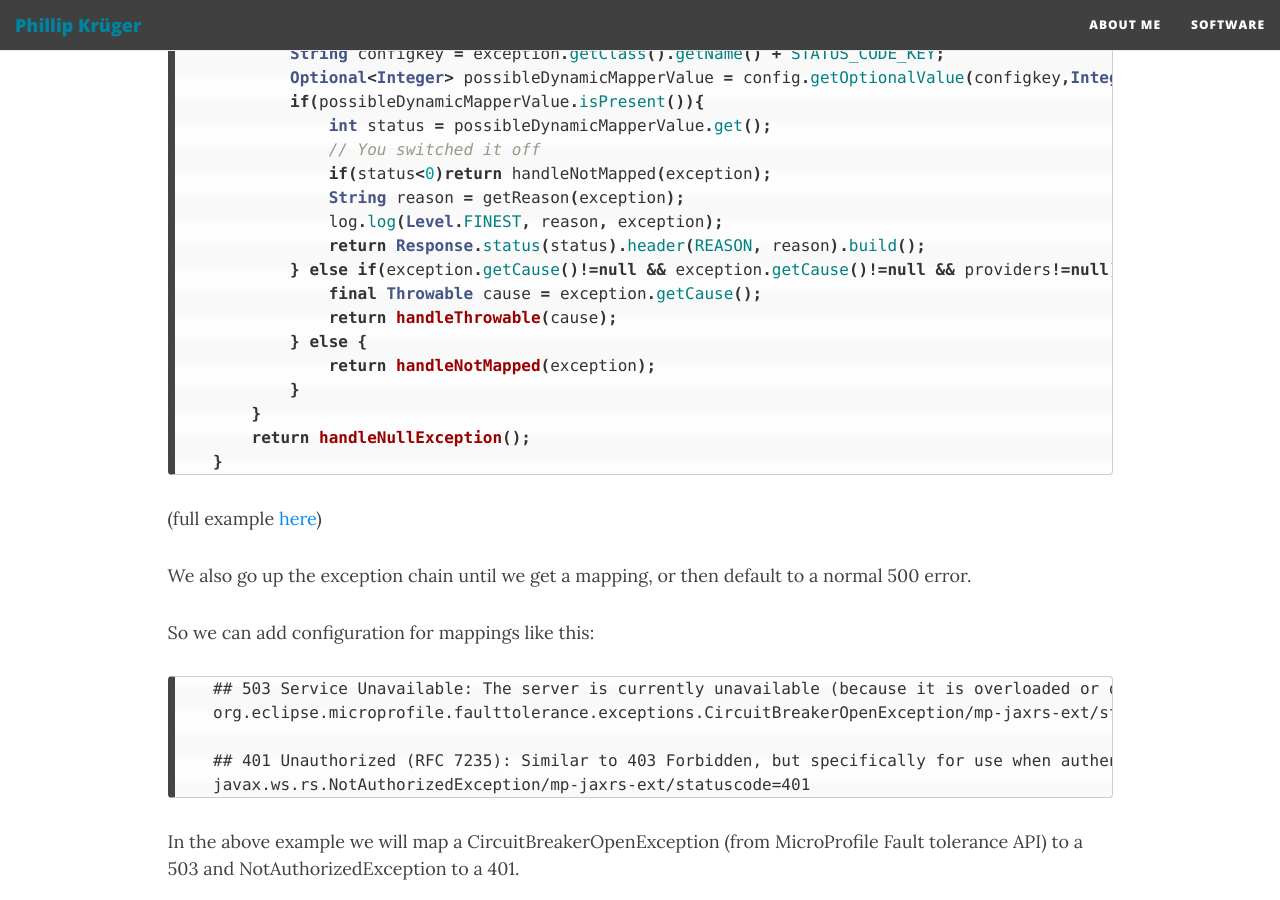
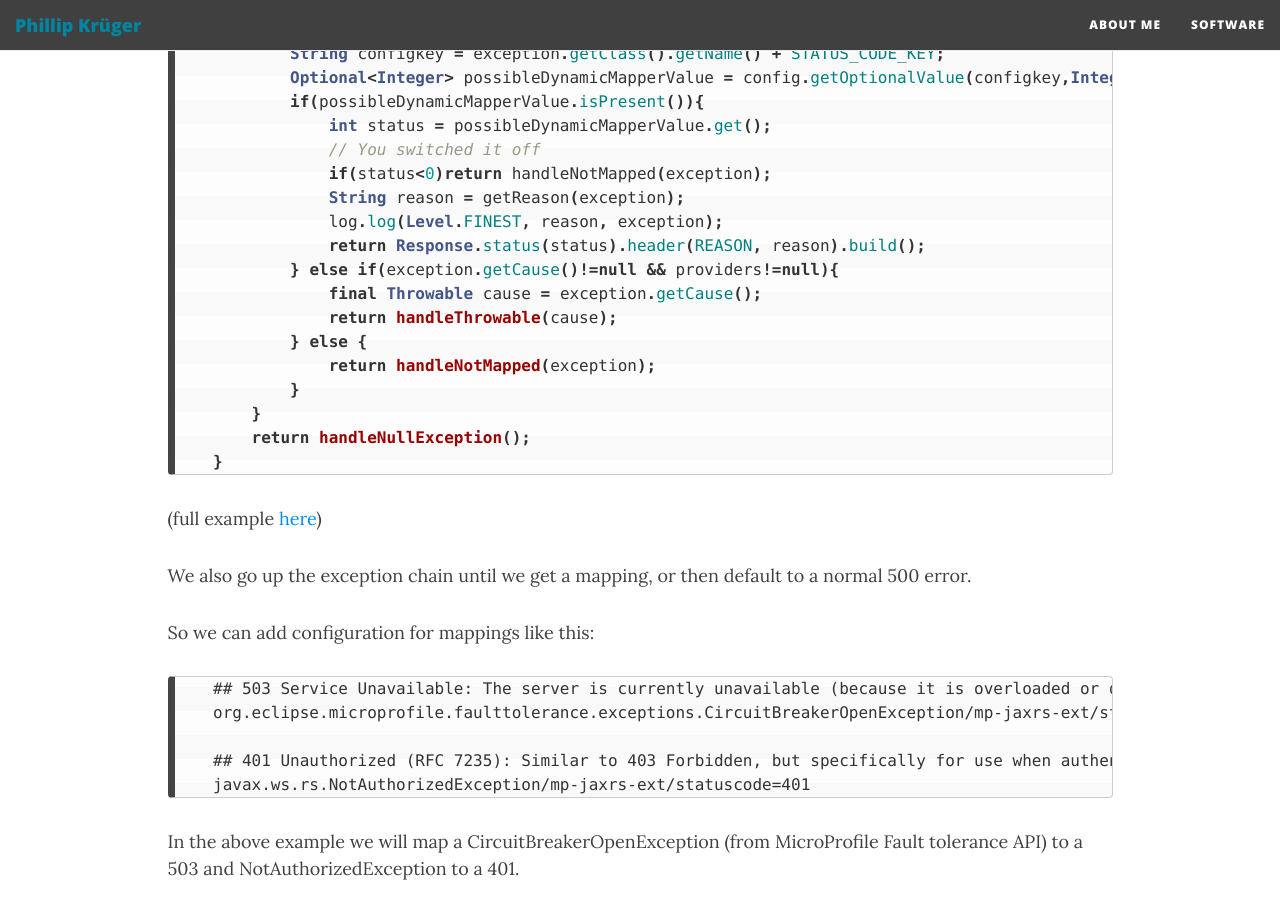
Before and after one commit to phillip-kruger/phillip-kruger.github.io, a Jekyll site: the page built from _posts/2018-08-13-jax-rs_config.md, in a window 1280 px wide and 900 px high, scrolled down 2098 px. Built offline with Jekyll 4.4.1, drawn with Linux system fonts in a browser that asks for light colours; nearby versions of some CDN libraries; comment, search, counter and statistics services are not loaded.

Commit message:
Fixed bad code

```diff
--- a/_posts/2018-08-13-jax-rs_config.md
+++ b/_posts/2018-08-13-jax-rs_config.md
@@ -74,7 +74,7 @@
                 String reason = getReason(exception);
                 log.log(Level.FINEST, reason, exception);
                 return Response.status(status).header(REASON, reason).build();
-            } else if(exception.getCause()!=null && exception.getCause()!=null && providers!=null){
+            } else if(exception.getCause()!=null && providers!=null){
                 final Throwable cause = exception.getCause();
                 return handleThrowable(cause);
             } else {
```
